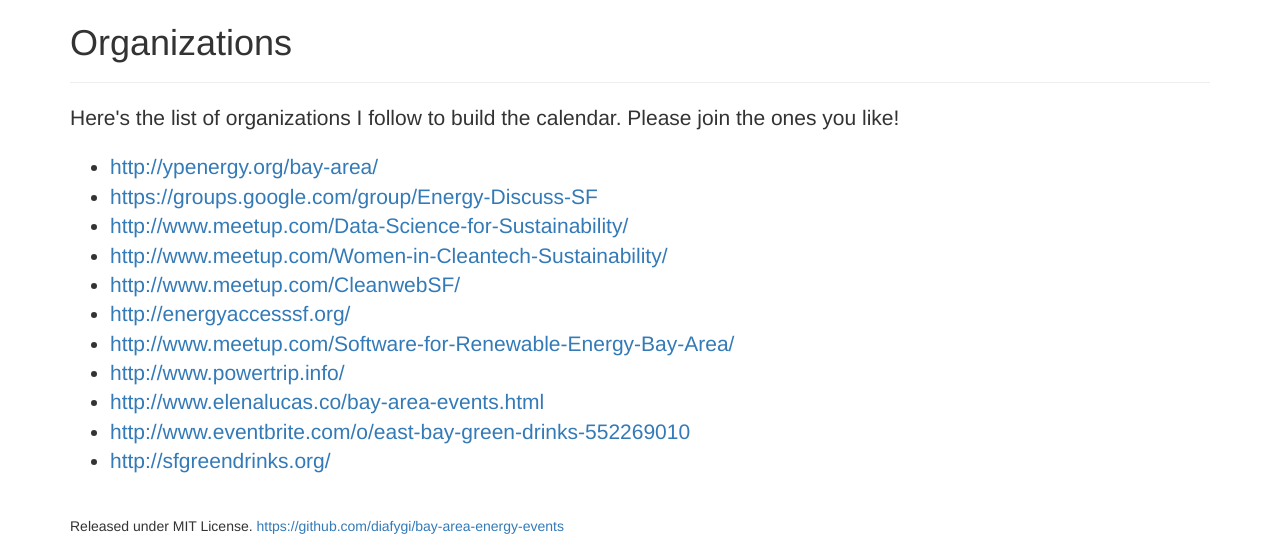
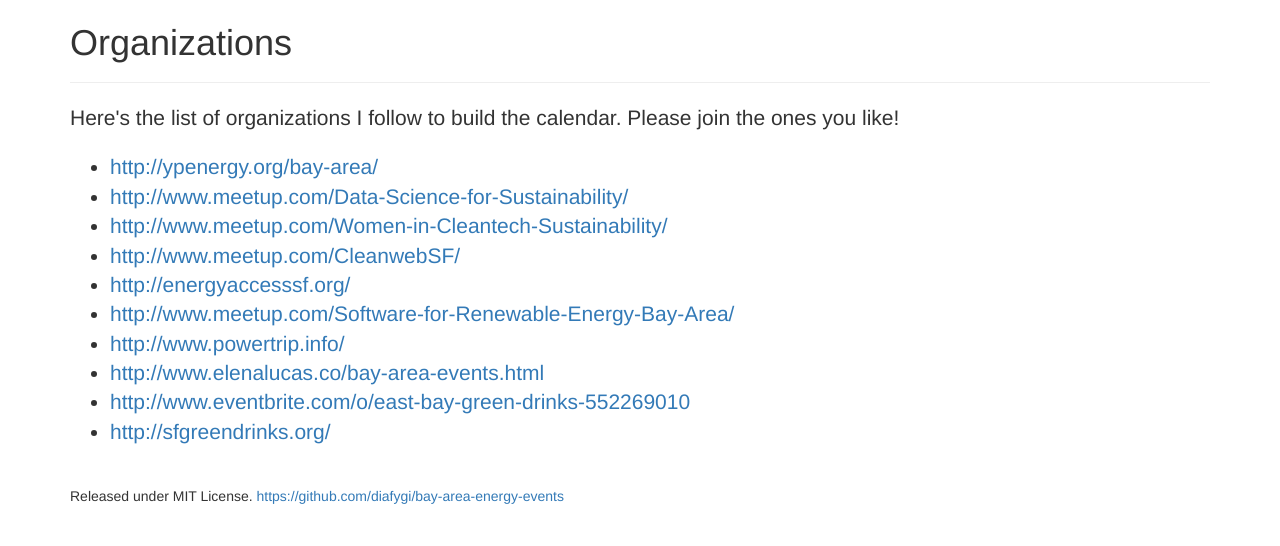
Before and after one commit to diafygi/bay-area-energy-events, a plain HTML site: page index.html in a window 1280 px wide. Shown: the part 1151-1697 px from the top of the page. After the commit the page ends 1667 px from the top, so only its background shows below. Drawn offline with Linux system fonts and the light colour scheme.

Commit message:
removed e-discuss

```diff
--- a/index.html
+++ b/index.html
@@ -62,7 +62,6 @@
             </p>
             <ul class="lead">
                 <li><a href="http://ypenergy.org/bay-area/">http://ypenergy.org/bay-area/</a></li>
-                <li><a href="https://groups.google.com/group/Energy-Discuss-SF">https://groups.google.com/group/Energy-Discuss-SF</a></li>
                 <li><a href="http://www.meetup.com/Data-Science-for-Sustainability/">http://www.meetup.com/Data-Science-for-Sustainability/</a></li>
                 <li><a href="http://www.meetup.com/Women-in-Cleantech-Sustainability/">http://www.meetup.com/Women-in-Cleantech-Sustainability/</a></li>
                 <li><a href="http://www.meetup.com/CleanwebSF/">http://www.meetup.com/CleanwebSF/</a></li>
```
